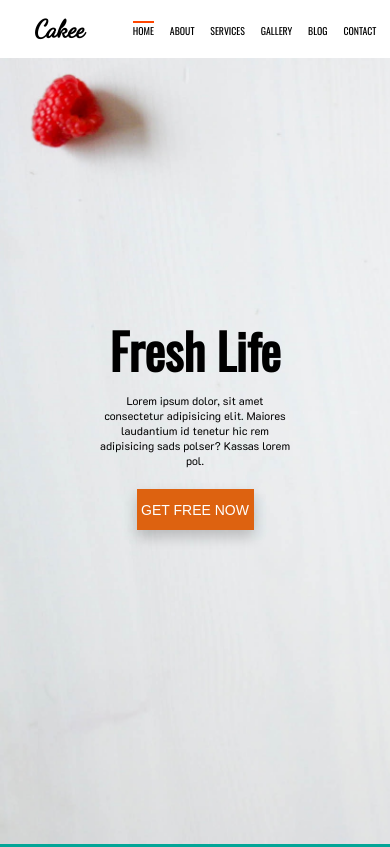
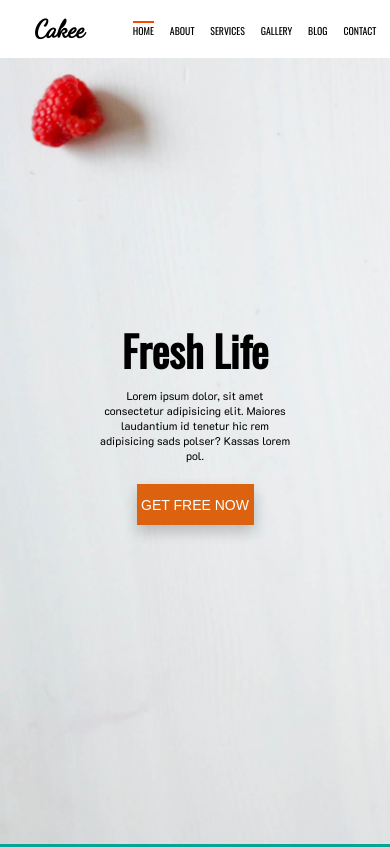
Before and after one commit to IdleSolution/Fresh-Life-Website, a website: page index.html in a window 390 px wide. Shown: the top 847 px of the page. Drawn offline with nearby package versions, Linux system fonts and the light colour scheme.

Commit message:
responsive design fixed

```diff
--- a/index.html
+++ b/index.html
@@ -4,7 +4,10 @@
     <meta charset="UTF-8">
     <meta name="viewport" content="width=device-width, initial-scale=1.0">
     <meta http-equiv="X-UA-Compatible" content="ie=edge">
-    <title>Document</title>
+    <meta name="description" content="Site about our shop. We sell all vatious of fruits that will make you healthier!" />
+    <title>Cakee</title>
+    <link rel="shortcut icon" href="imgs/favicon.ico" type="image/x-icon">
+    <link rel="icon" href="imgs/favicon.ico" type="image/x-icon">
     <script src="https://cdn.linearicons.com/free/1.0.0/svgembedder.min.js"></script>
     <link href="https://fonts.googleapis.com/css?family=Dancing+Script|K2D|Oswald" rel="stylesheet">
     <link rel="stylesheet" href="./css/style.css">
--- a/sass/components/_header.scss
+++ b/sass/components/_header.scss
@@ -49,6 +49,10 @@
 
             @include respond(950px) {
                 font-size: 7rem;
+            }
+
+            @include respond(400px) {
+                font-size: 6rem;
             }
         }
 
@@ -103,6 +107,10 @@
             &::after {
                 transform: scaleX(1.4) scaleY(1.6);
                 opacity: 0;
+
+                @include respond(900px) {
+                    transform: none;
+                }
             }
         }
 
@@ -116,6 +124,10 @@
             background: rgb(221, 98, 16);
             z-index: -1;
             transition: all .4s;
+
+            @include respond(900px) {
+                display: none;
+            }
         }
 
         &:active {
--- a/sass/layout/_footer.scss
+++ b/sass/layout/_footer.scss
@@ -8,6 +8,10 @@
     font-size: 1.4rem;
     border: 4px solid rgb(94, 4, 4);
 
+    @include respond(400px) {
+        font-size: 1.1rem;
+    }
+
     &__icon {
         color: $color-white;
     }
--- a/sass/layout/_nav.scss
+++ b/sass/layout/_nav.scss
@@ -12,6 +12,7 @@
         font-family: 'Dancing Script', cursive;
         font-size: 3.5rem;
         font-weight: bold;
+
     }
 
     &__navigation-item {
--- a/sass/pages/_homepage.scss
+++ b/sass/pages/_homepage.scss
@@ -5,6 +5,10 @@
     transform: translateX(-50%);
     width: 10rem;
     cursor: pointer;
+
+    @include respond(900px) {
+        width: 7rem;
+    }
 }
 
 .about {
@@ -225,6 +229,11 @@
             width: 45%;
             font-size: 1.4rem;
         }
+
+        @include respond(600px) {
+            width: 60%;
+            font-size: 1.5rem;
+        }
     }
 
 
@@ -253,6 +262,14 @@
     &__text {
         width: 40%;
         font-weight: 0;
+
+        @include respond(600px) {
+            text-align: center;
+        }
+
+        @include respond(500px) {
+            width: 60%;
+        }
     }
 
     &__input {
@@ -312,6 +329,10 @@
         text-align: center;
         font-size: 1.6rem;
         font-weight: 100;
+
+        @include respond(600px) {
+            width: 70%;
+        }
     }
 
     &__cards-container {
@@ -417,7 +438,7 @@
 }
 
 .contact {
-    height: 90vh;
+    padding-bottom: 15%;
     position: relative;
     text-align: center;
 
@@ -458,12 +479,17 @@
         @include respond(1200px) {
             font-size: 1.8rem;
         }
+
+        @include respond(600px) {
+            width: 50%;
+        }
     }
 
     &__main-container {
         display: flex;
         justify-content: center;
         height: 60%;
+        height: 100%;
 
 
     @include respond(800px) {
@@ -477,6 +503,7 @@
         flex-flow: column;
         width: 30%;
         margin-right: 10%;
+        height: 100%;
 
         @include respond(800px) {
             margin: 0;
@@ -527,13 +554,12 @@
     }
 
     &__message {
-        height: 40%;
         font-weight: 700;
         resize: none;
+        height: 20rem;
 
         @include respond(800px) {
-            height: 100%;
-            padding: 4rem 1rem;
+            height: 20rem;
         }
     }
 
```
Also changed, not shown: css/style.css, imgs/favicon.ico (added).
